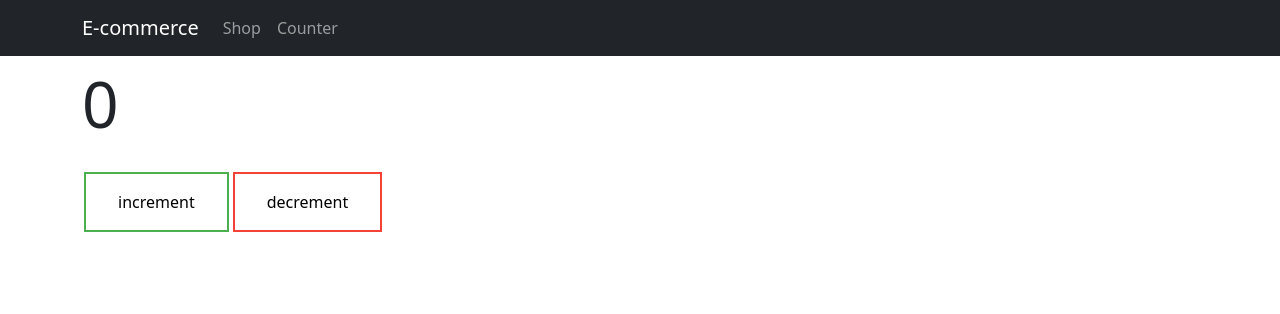
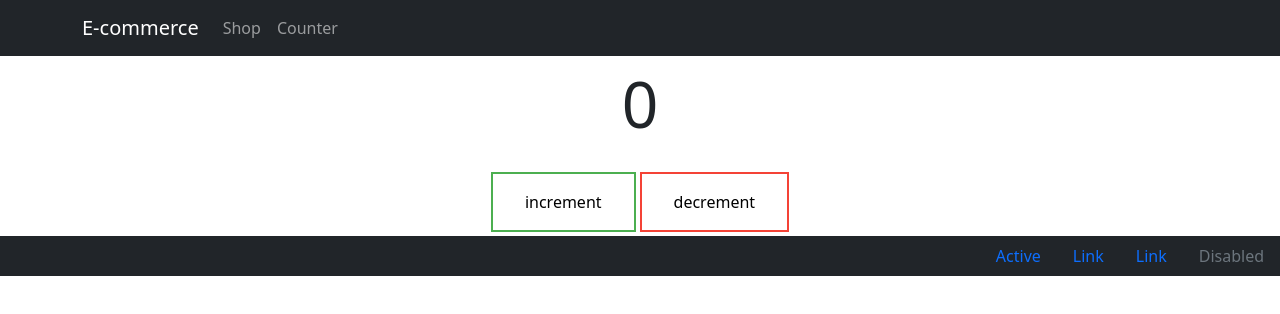
Before and after one commit to Ma9da/portfolio, a React (Create React App) app: page /Counter in a window 1280 px wide. Shown: the top 314 px of the page. Built offline with nearby package versions, Linux system fonts and the light colour scheme.

Commit message:
footer added

```diff
--- a/src/App.js
+++ b/src/App.js
@@ -5,19 +5,24 @@ import NavBar from './components/navbar/NavBar';
 import Shop from './components/shop/Shop'
 import Counter from './components/counter/Counter'
 import ShopItem from './components/shopItem/ShopItem'
+import Footer from './footer/Footer';
+
 function App() {
   return (
+    <>
       <Router>
         <NavBar />
         <div className="container">
           <Switch>
             <Route path="/Counter" component={Counter} />
-          <Route component={Shop}  path="/Shop" />
-          <Route component={ShopItem} path="/ShopItem/:id" exact/>
-          <Route  component={Shop} path="/"  exact />
+            <Route component={Shop} path="/Shop" />
+            <Route component={ShopItem} path="/ShopItem/:id" exact />
+            <Route component={Shop} path="/" exact />
           </Switch>
         </div>
       </Router>
+      <Footer />
+    </>
   );
 }
 
--- a/src/components/counter/Counter.jsx
+++ b/src/components/counter/Counter.jsx
@@ -2,22 +2,23 @@ import { useState } from "react";
 import CounterAction from './CounterAction';
 import './Counter.css'
 function Counter() {
-    const[count, setCount]=useState(0)
-  function increment(){
-    setCount(count+1)
+  const [count, setCount] = useState(0)
+  function increment() {
+    setCount(count + 1)
   }
-  function decrement(){
-    if(count !== 0){
-     setCount(count-1)
+  function decrement() {
+    if (count !== 0) {
+      setCount(count - 1)
 
     }
   }
-    return(
-      <>
+  return (
+    <div className="d-flex justify-content-center text-center flex-column align-items-center">
       <p className="counter"> {count}</p>
-
-    <CounterAction count={count} decrement={decrement} increment={increment}/>
-    </>
-    )
+      <div>
+        <CounterAction count={count} decrement={decrement} increment={increment} />
+      </div>
+    </div>
+  )
 }
 export default Counter
--- a/src/components/counter/CounterAction.jsx
+++ b/src/components/counter/CounterAction.jsx
@@ -1,9 +1,9 @@
 function CounterAction(props) {
 return(
-    <>
+    <div>
     <button className="button button1" onClick={props.increment}>increment</button>
     <button className="button button2" onClick={props.decrement}>decrement</button>
-    </>
+    </div>
 )
 }
 export default CounterAction
--- a/src/components/navbar/NavBar.jsx
+++ b/src/components/navbar/NavBar.jsx
@@ -4,20 +4,15 @@ import './navbar.css'
 const NavBar = () => {
     return (
         <>
-
             <Navbar bg="dark" variant="dark">
                 <Container>
                     <Nav className="me-auto">
                         <Navbar.Brand >E-commerce</Navbar.Brand>
                         <Nav.Link as={Link} to="/Shop">
-
                             Shop
-
                         </Nav.Link>
                         <Nav.Link as={Link} to="/Counter">
-
                                 Counter
-
                         </Nav.Link>
                     </Nav>
                 </Container>
--- a/src/components/shop/Shop.jsx
+++ b/src/components/shop/Shop.jsx
@@ -20,8 +20,8 @@ const Shop = () => {
                     <h1 className="text-center my-5">Shop</h1>
                     {products.map(product => {
                         return (
-                            <div className="col-3">
-                                <Card key={product.id}>
+                            <div className="col-3" key={product.id}>
+                                <Card>
                                     <Card.Img variant="top" className="w-50 m-auto"  src={product.image} />
                                     <Card.Body>
                                         <Card.Title>{product.title}</Card.Title>
--- a/src/components/shopItem/ShopItem.jsx
+++ b/src/components/shopItem/ShopItem.jsx
@@ -1,6 +1,5 @@
-import Button from "@restart/ui/esm/Button"
 import { useEffect, useState } from "react"
-import { Badge, Card, ListGroup, ListGroupItem, Spinner } from "react-bootstrap"
+import { Badge, Card, Spinner } from "react-bootstrap"
 
 const ShopItem = ({match}) => {
     const [productItem, setproduct] = useState(null)
--- /dev/null
+++ b/src/footer/Footer.jsx
@@ -0,0 +1,27 @@
+import { Nav } from "react-bootstrap"
+
+const Footer = () => {
+    return (
+        <>
+            <>
+                <Nav className="justify-content-end bg-dark" activeKey="/home">
+                    <Nav.Item>
+                        <Nav.Link href="/home">Active</Nav.Link>
+                    </Nav.Item>
+                    <Nav.Item>
+                        <Nav.Link eventKey="link-1">Link</Nav.Link>
+                    </Nav.Item>
+                    <Nav.Item>
+                        <Nav.Link eventKey="link-2">Link</Nav.Link>
+                    </Nav.Item>
+                    <Nav.Item>
+                        <Nav.Link eventKey="disabled" disabled>
+                            Disabled
+                        </Nav.Link>
+                    </Nav.Item>
+                </Nav>
+            </>
+        </>
+    )
+}
+export default Footer
```
Lines whose indentation alone changed are shown as unchanged.
